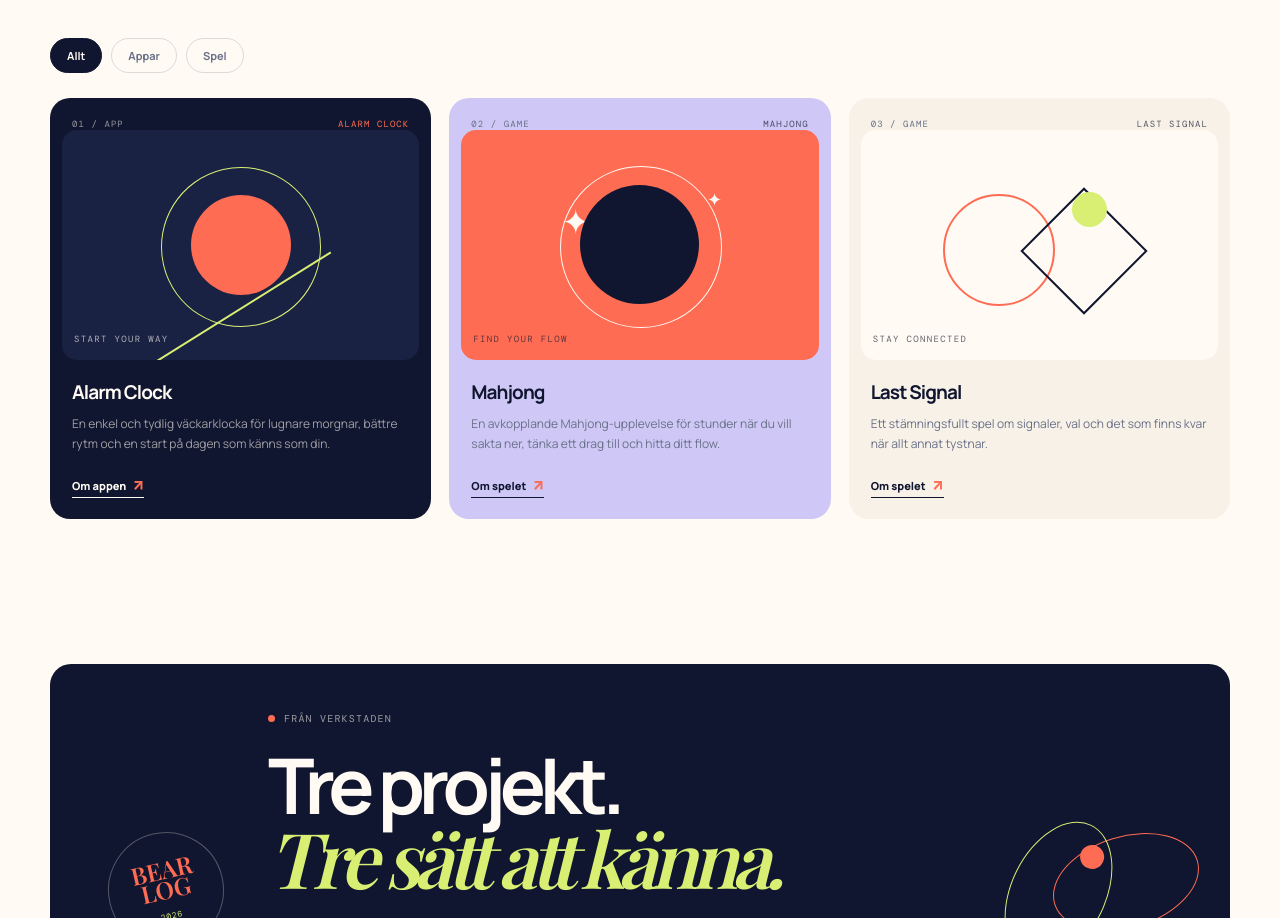
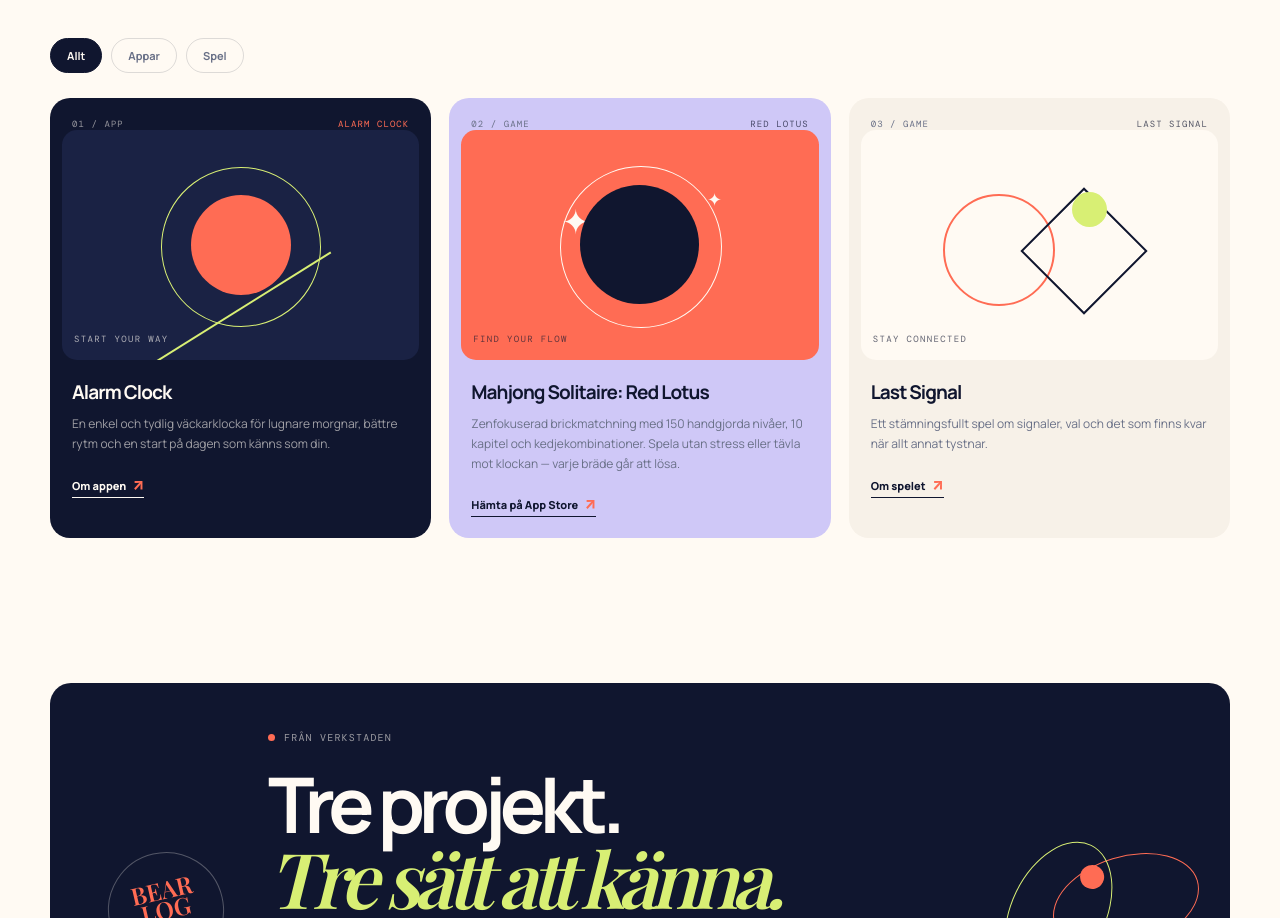
Before and after one commit to bearproductionsweden/website, a plain HTML site: page site/index.html in a window 1280 px wide. Shown: the part 1127-2045 px from the top of the page. Drawn offline with nearby package versions, Linux system fonts and the light colour scheme; a web font is replaced by a local one.

Commit message:
Update Mahjong Solitaire Red Lotus copy

```diff
--- a/site/index.html
+++ b/site/index.html
@@ -85,9 +85,9 @@
             </article>
 
             <article class="project-card project-card-lilac" data-category="game">
-              <div class="project-topline"><span>02 / GAME</span><span class="project-status">Mahjong</span></div>
+              <div class="project-topline"><span>02 / GAME</span><span class="project-status">Red Lotus</span></div>
               <div class="project-visual visual-game"><span class="game-star star-one">✦</span><span class="game-star star-two">✦</span><span class="game-planet"></span><span class="visual-caption">find your flow</span></div>
-              <div class="project-copy"><h3>Mahjong</h3><p>En avkopplande Mahjong-upplevelse för stunder när du vill sakta ner, tänka ett drag till och hitta ditt flow.</p><a class="card-link" href="#journal">Om spelet <span aria-hidden="true">↗</span></a></div>
+              <div class="project-copy"><h3>Mahjong Solitaire: Red Lotus</h3><p>Zenfokuserad brickmatchning med 150 handgjorda nivåer, 10 kapitel och kedjekombinationer. Spela utan stress eller tävla mot klockan — varje bräde går att lösa.</p><a class="card-link" href="https://apps.apple.com/us/app/mahjong-solitaire-red-lotus/id6788315122" target="_blank" rel="noreferrer">Hämta på App Store <span aria-hidden="true">↗</span></a></div>
             </article>
 
             <article class="project-card project-card-cream" data-category="game">
```
